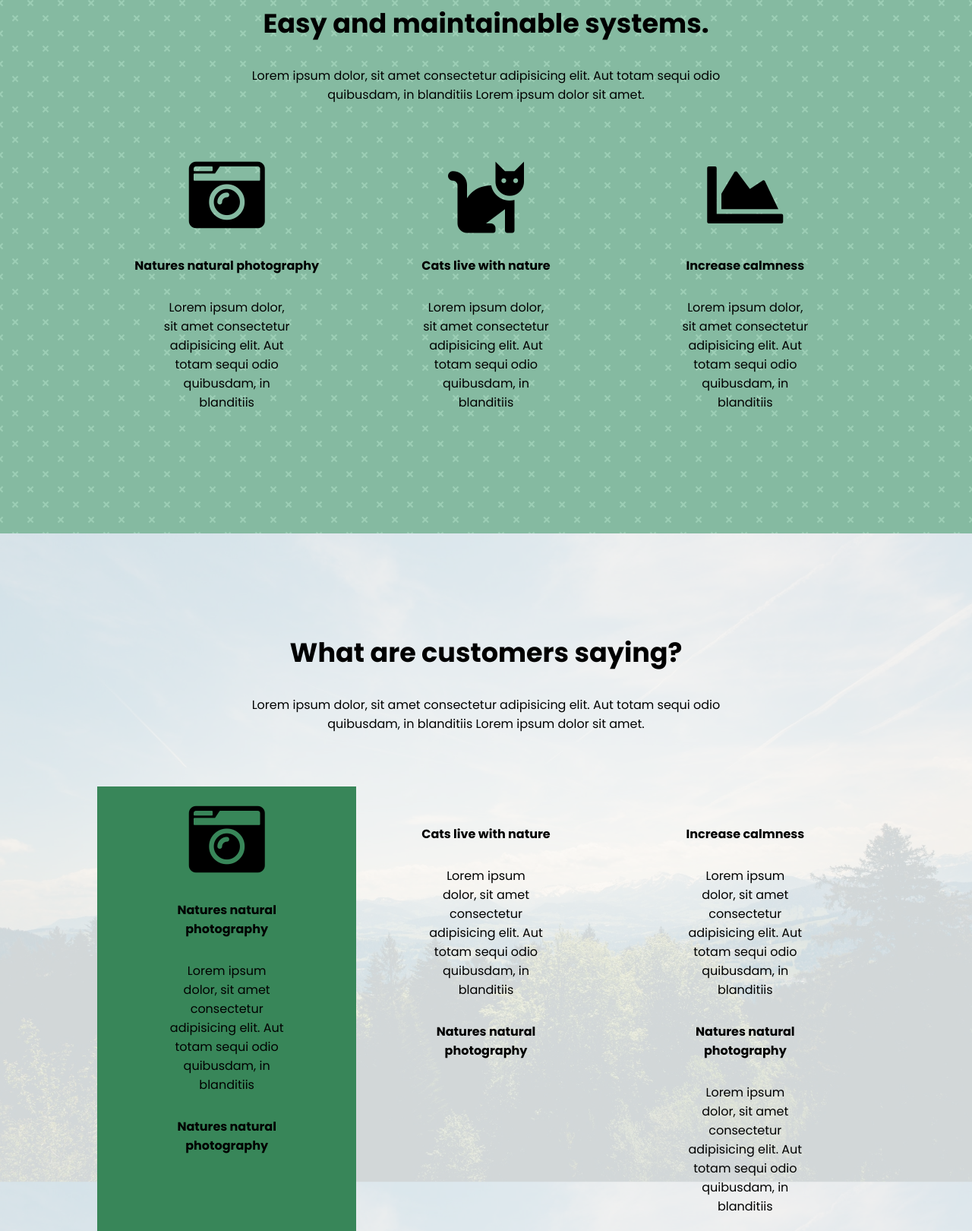
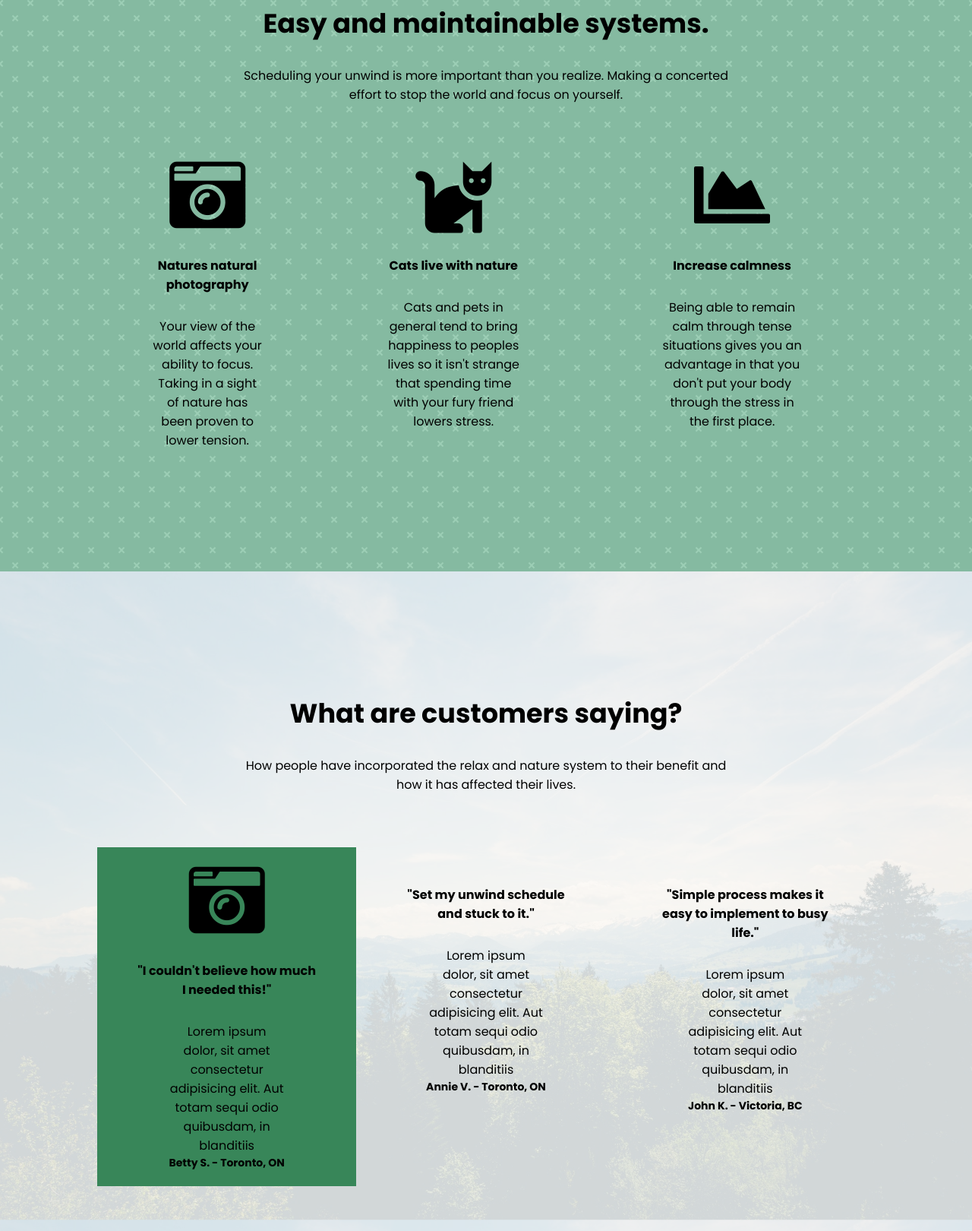
Before and after one commit to jamiev03/Get-Outdoors, a website: page index.html in a window 1280 px wide. Shown: the part 1412-3032 px from the top of the page at 76% size. Drawn offline with Linux system fonts and the light colour scheme.

Commit message:
Edit section 3 and text

```diff
--- a/index.html
+++ b/index.html
@@ -41,7 +41,7 @@
     <section class="section--bg">
         <div class="section__1">
             <h2 class="section__1__h2">Learn to relax and take in the natural beauty through mindfullness</h2>
-            <p class="section__1__p">Lorem ipsum dolor, sit amet consectetur adipisicing elit. Aut totam sequi odio quibusdam, in blanditiis provident nulla sint quia quaerat hic at dolores corporis dolorem commodi </p>
+            <p class="section__1__p">Taking the time out of your day to unwind and relax. The shortest moments can mean the most when you have been hustling and bustling. Sitting in a quiet room by yourself and focusing on your breath is all it takes to release tension from both your body and mind. </p>
         </div>
     </section>
 
@@ -49,23 +49,23 @@
         <div class="section--background">
             <div class="section__2">
                 <h2 class="section__2__h2">Easy and maintainable systems.</h2>
-                <p class="section__2__p">Lorem ipsum dolor, sit amet consectetur adipisicing elit. Aut totam sequi odio quibusdam, in blanditiis Lorem ipsum dolor sit amet. </p>
+                <p class="section__2__p">Scheduling your unwind is more important than you realize. Making a concerted effort to stop the world and focus on yourself. </p>
 
                 <div class="section__2__cards">
                     <div class="section__2__cards__card">
                         <i class="fas fa-camera-retro"></i>
                         <h4 class="section__2__cards__card__h4">Natures natural photography</h4>
-                        <p class="section__2__p">Lorem ipsum dolor, sit amet consectetur adipisicing elit. Aut totam sequi odio quibusdam, in blanditiis </p>
+                        <p class="section__2__p">Your view of the world affects your ability to focus. Taking in a sight of nature has been proven to lower tension.</p>
                     </div>
                     <div class="section__2__cards__card">
                         <i class="fas fa-cat"></i>
                         <h4 class="section__2__cards__card__h4">Cats live with nature</h4>
-                        <p class="section__2__p">Lorem ipsum dolor, sit amet consectetur adipisicing elit. Aut totam sequi odio quibusdam, in blanditiis </p>
+                        <p class="section__2__p">Cats and pets in general tend to bring happiness to peoples lives so it isn't strange that spending time with your fury friend lowers stress. </p>
                     </div>
                     <div class="section__2__cards__card">
                         <i class="fas fa-chart-area"></i>
                         <h4 class="section__2__cards__card__h4">Increase calmness</h4>
-                        <p class="section__2__p">Lorem ipsum dolor, sit amet consectetur adipisicing elit. Aut totam sequi odio quibusdam, in blanditiis </p>
+                        <p class="section__2__p">Being able to remain calm through tense situations gives you an advantage in that you don't put your body through the stress in the first place. </p>
                     </div>
                 </div>
             </div>
@@ -76,25 +76,25 @@
         <div class="section--background--3">
             <div class="section__3">
                 <h2 class="section__3__h2">What are customers saying?</h2>
-                <p class="section__3__p">Lorem ipsum dolor, sit amet consectetur adipisicing elit. Aut totam sequi odio quibusdam, in blanditiis Lorem ipsum dolor sit amet. </p>
+                <p class="section__3__p">How people have incorporated the relax and nature system to their benefit and how it has affected their lives. </p>
 
                 <div class="section__3__cards">
                     <div class="section__3__cards__card section__3__cards__card--active ">
                         <i class="fas fa-camera-retro"></i>
-                        <h4 class="section__3__cards__card__h4">Natures natural photography</h4>
+                        <h4 class="section__3__cards__card__h4">"I couldn't believe how much I needed this!"</h4>
                         <p class="section__3__p">Lorem ipsum dolor, sit amet consectetur adipisicing elit. Aut totam sequi odio quibusdam, in blanditiis </p>
-                        <h4 class="section__3__cards__card__h4">Natures natural photography</h4>
+                        <h4 class="section__3__cards__card__h4--name">Betty S. - Toronto, ON</h4>
                     </div>
                     <div class="section__3__cards__card">
-                        <h4 class="section__3__cards__card__h4">Cats live with nature</h4>
+                        <h4 class="section__3__cards__card__h4">"Set my unwind schedule and stuck to it."</h4>
                         <p class="section__3__p">Lorem ipsum dolor, sit amet consectetur adipisicing elit. Aut totam sequi odio quibusdam, in blanditiis </p>
-                        <h4 class="section__3__cards__card__h4">Natures natural photography</h4>
+                        <h4 class="section__3__cards__card__h4--name">Annie V. - Toronto, ON</h4>
                     </div>
                     <div class="section__3__cards__card">
-                        <h4 class="section__3__cards__card__h4">Increase calmness</h4>
+                        <h4 class="section__3__cards__card__h4">"Simple process makes it easy to implement to busy life."</h4>
                         <p class="section__3__p">Lorem ipsum dolor, sit amet consectetur adipisicing elit. Aut totam sequi odio quibusdam, in blanditiis </p>
-                        <h4 class="section__3__cards__card__h4">Natures natural photography</h4>
-                        <p class="section__3__p">Lorem ipsum dolor, sit amet consectetur adipisicing elit. Aut totam sequi odio quibusdam, in blanditiis </p>
+                        <h4 class="section__3__cards__card__h4--name">John K. - Victoria, BC</h4>
+
                     </div>
                 </div>
             </div>
--- a/sass/layout/_section-1.scss
+++ b/sass/layout/_section-1.scss
@@ -90,6 +90,10 @@
 
             i {
                 font-size: 10rem;
+
+                @include atSmall {
+                    padding-bottom: 2rem;
+                }
             }
         }
     }
@@ -109,7 +113,7 @@
     height: auto;
     text-align: center;
     margin: 0 auto;
-    padding: 13rem 0;
+    padding: 16rem 0;
 
     &__h2 {
         font-size: $font-h2;
@@ -117,6 +121,10 @@
         width: 50%;
         text-align: center;
         margin: 0 auto;
+
+        @include atSmall {
+            width: 80%;
+        }
     }
 
     &__p {
@@ -124,6 +132,10 @@
         width: 50%;
         text-align: center;
         margin: 0 auto;
+
+        @include atSmall {
+            width: 80%;
+        }
 
     }
 
@@ -133,6 +145,10 @@
         padding-top: 7rem;
         width: 80%;
         margin: 0 auto;
+
+        @include atSmall {
+            flex-wrap: wrap;
+        }
 
         &__card {
             padding: 2rem;
@@ -144,10 +160,18 @@
             &__h4 {
                 font-size: $font-size-regular;
                 padding: 3rem;
+
+                &--name {
+                    font-size: 1.4rem;
+                }
             }
 
             i {
                 font-size: 10rem;
+
+                @include atSmall {
+                    padding-top: 2rem;
+                }
             }
         }
     }
```
Also changed, not shown: css/style.css.
